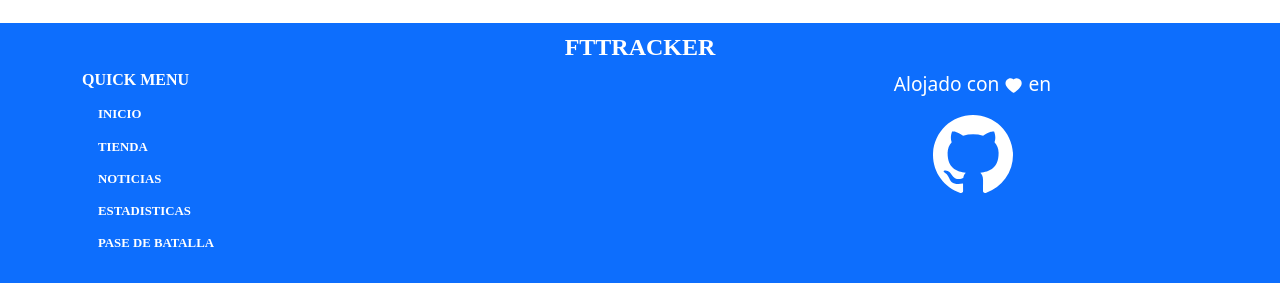
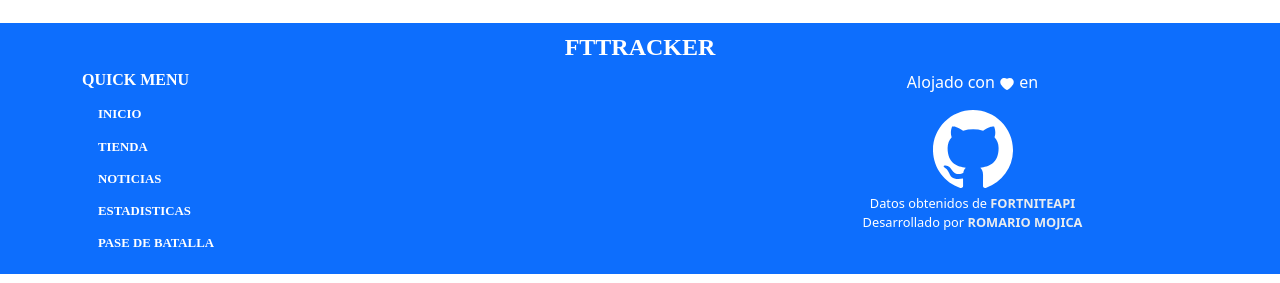
Before and after one commit to romams/fortnite-app, a React (Create React App) app: page / in a window 1280 px wide. Shown: the part 357-640 px from the top of the page. Built offline with nearby package versions, Linux system fonts and the light colour scheme; no server answers; the HTML template or start-up script is replaced by a standard one; a web font is replaced by a local one.

Commit message:
Se agrego mas creditos

```diff
--- a/src/components/footer/footer.css
+++ b/src/components/footer/footer.css
@@ -59,9 +59,23 @@
 }
 
 .github-credits p{
-    font-size: 1.2rem;
+    font-size: 1rem;
 }
 
 .github-credits .github-icon{
     font-size: 5rem;
 }
+
+.github-credits .footer-credits{
+    margin: 0;
+    padding: 0;
+    text-align: center;
+    font-size: .8rem;
+}
+
+.footer-credits a{
+    color: #e9ecef;
+    text-decoration: none;
+    font-weight: bold;
+    text-transform: uppercase;
+}
--- a/src/components/footer/footer.js
+++ b/src/components/footer/footer.js
@@ -42,23 +42,13 @@ function Footer() {
                     <div className='github-credits'>
                         <p>Alojado con <AiFillHeart /> en </p>
                         <GoMarkGithub  className='github-icon'/>
+
+                        <p className='footer-credits mt-1'>Datos obtenidos de <a href='https://fortniteapi.com'>FortniteApi</a></p>
+                        <p className='footer-credits'>Desarrollado por <a href='#'>Romario Mojica</a></p>
                     </div>
                 </div>
 
 
-            </div>
-            <div className="row mt-3">
-                <div className="col-md-12 col-sm-12 copyright">
-                    {/* <p>
-                        Desarrollado por <span style={{ color: '#ffffff' }}>Romario M.</span>
-                    </p>
-                    <p>
-                        Este sitio web no está asociado a Epic Games. Todos los datos son recolectados de <a href='https://fortniteapi.io'>fortniteapi.io</a>
-                    </p>
-                    <p>
-                        Alojado en <a href='https://github.com'>GitHub</a>
-                    </p> */}
-                </div>
             </div>
         </div>
     </div>
```
